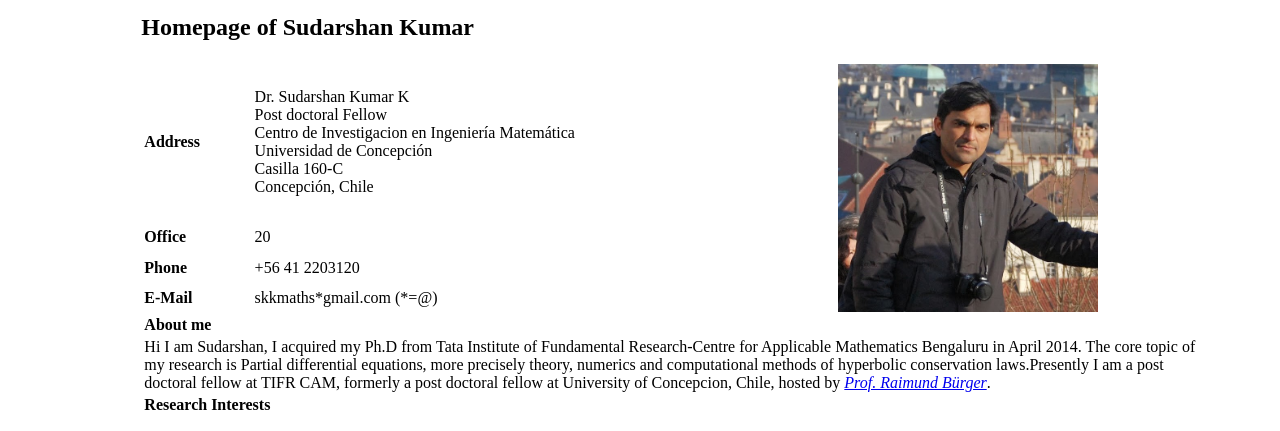
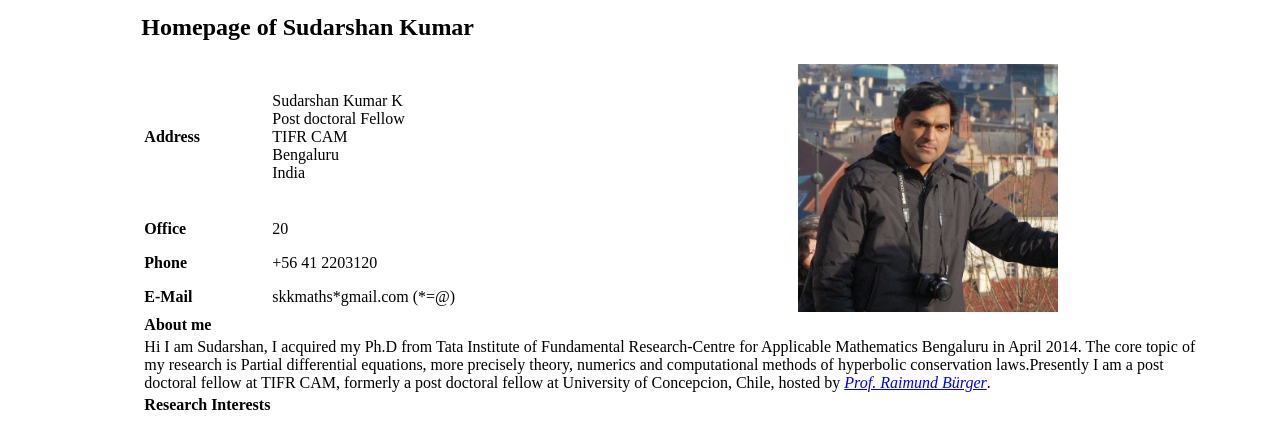
Before and after one commit to skkmaths/skkmaths.github.io, a plain HTML site: page index.html in a window 1280 px wide. Shown: the part 314-745 px from the top of the page. Drawn offline with Linux system fonts and the light colour scheme.

Commit message:
Update index.html

```diff
--- a/index.html
+++ b/index.html
@@ -76,13 +76,11 @@
 		<table class="fine" width="95%">
 			<tr>
 			  <td class="fine"> <strong>Address </strong></td>
-			  <td class="fine">Dr. Sudarshan Kumar K<br>
+			  <td class="fine">Sudarshan Kumar K<br>
                            Post doctoral Fellow<br>
-			   Centro de Investigacion en
-        Ingenier&iacute;a Matem&aacute;tica<br>
-	            Universidad de Concepci&oacute;n<br>
-	          Casilla 160-C<br>
-	          Concepci&oacute;n, Chile</td>
+			 TIFR CAM<br>
+	          Bengaluru<br>
+	          India</td>
 		<!--  Wenn Sie ein Bild von sich auf der Homepage haben wollen,      -->
 		<!--  nehmen sie die Kommentarzeichen in der n&auml;chsten Zeile weg und  -->
 		<!--  ersetzen sie BILD.JPG mit dem Link zu ihrem Bild               -->
```
